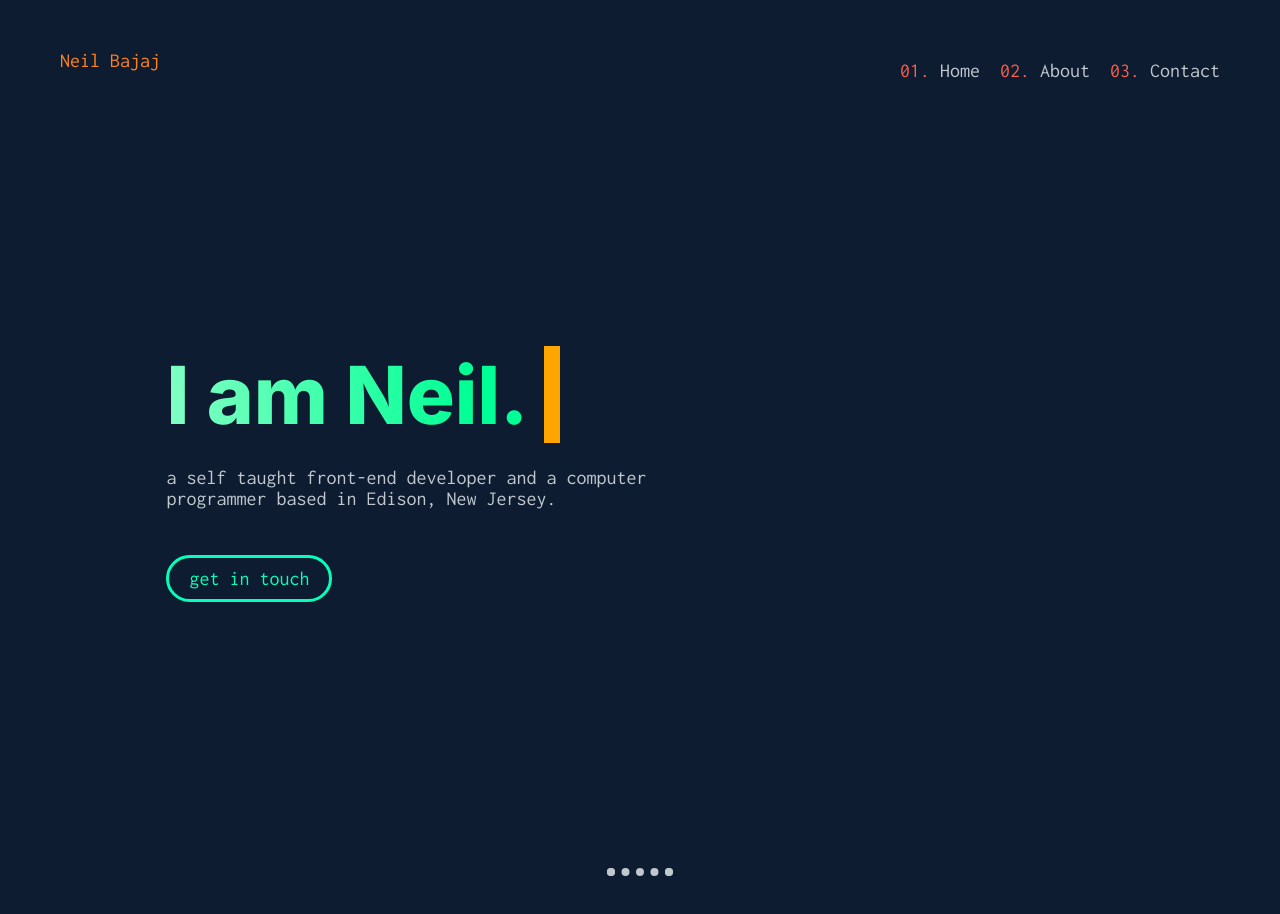
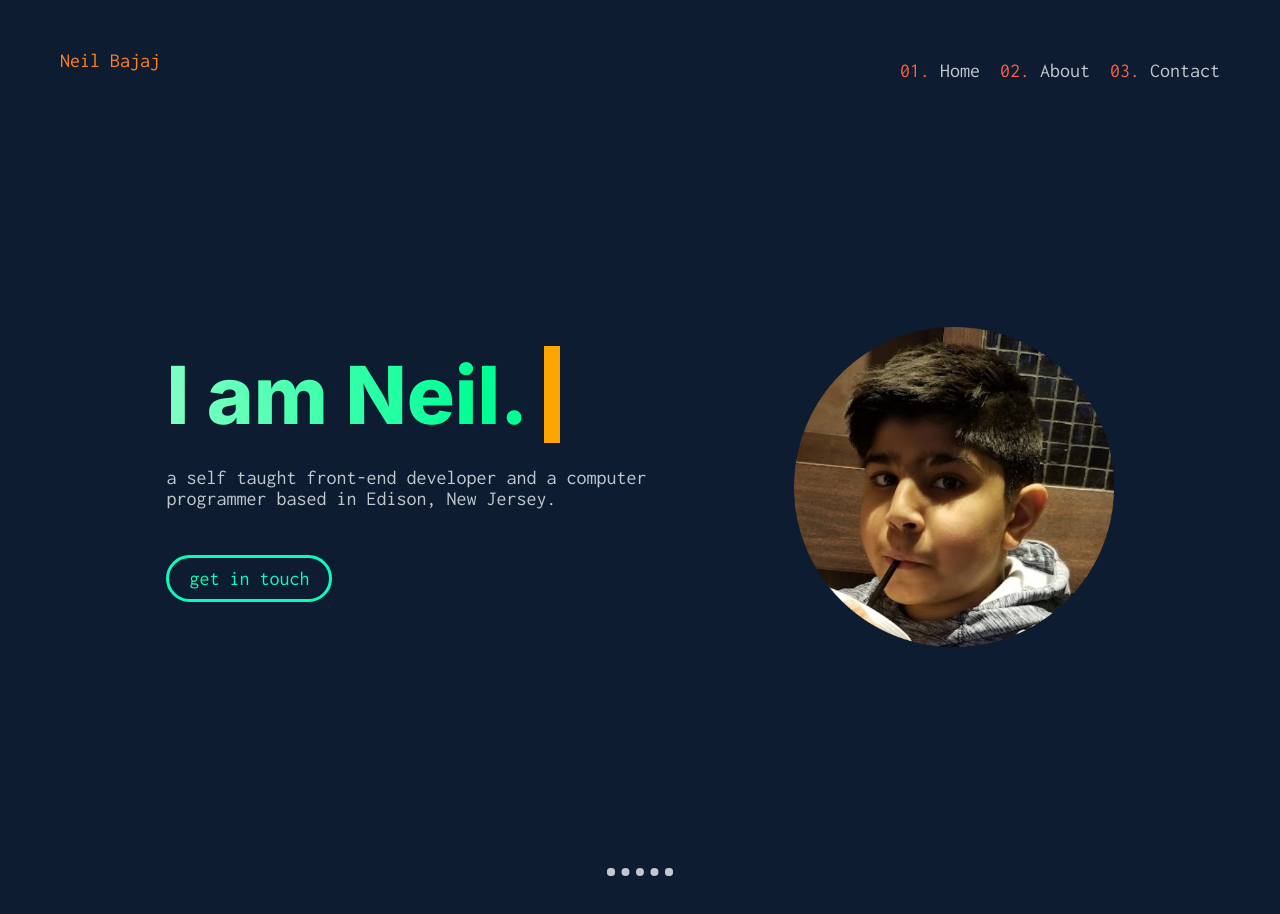
Before and after one commit to nbajaj505/neilbajaj, a plain HTML site: page index.html in a window 1280 px wide. Shown: the top 914 px of the page. Drawn offline with Linux system fonts and the light colour scheme.

Commit message:
Update index.html

```diff
--- a/index.html
+++ b/index.html
@@ -32,7 +32,7 @@
     </nav>
     <!-- Introduction -->
     <div class="intro">
-        <img class="neil-img" src="images/neil.png" alt="">
+        <img class="neil-img" src="neil.png" alt="">
         <div class="container">
             <h1 class="big-heading" id="demo">I am Neil.</h1>
         </div>
```
